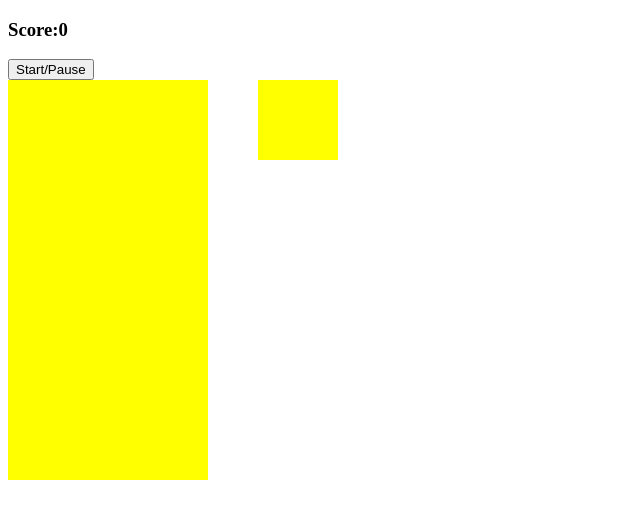
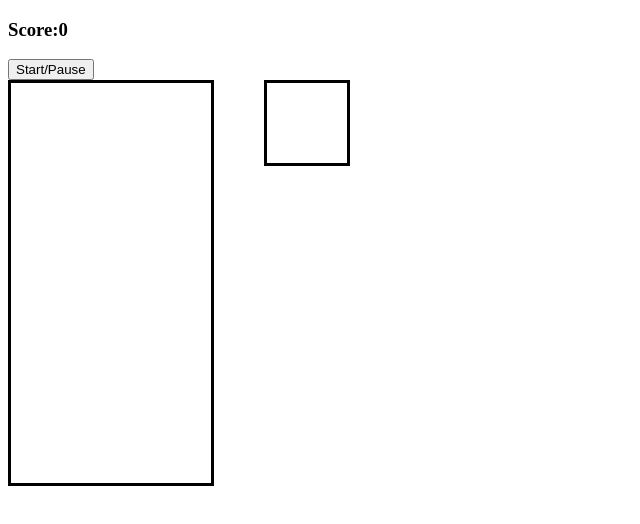
Before and after one commit to BsgauthierWebDev/tetris, a plain HTML site: page index.html in a window 1280 px wide. Shown: the whole page, without its empty margins (0-640 px from the left). Drawn offline with Linux system fonts and the light colour scheme.

Commit message:
Changed background color & added border

```diff
--- a/style.css
+++ b/style.css
@@ -8,7 +8,7 @@
     height: 400px;
     display: flex;
     flex-wrap: wrap;
-    background-color: yellow;
+    border-style: solid;
 }
 
 .grid div {
@@ -25,8 +25,7 @@
     width: 80px;
     height: 80px;
     display: flex;
-    flex-wrap: wrap;
-    background-color: yellow;;
+    flex-wrap: wrap;    border-style: solid;
 }
 
 .mini-grid div {
```
